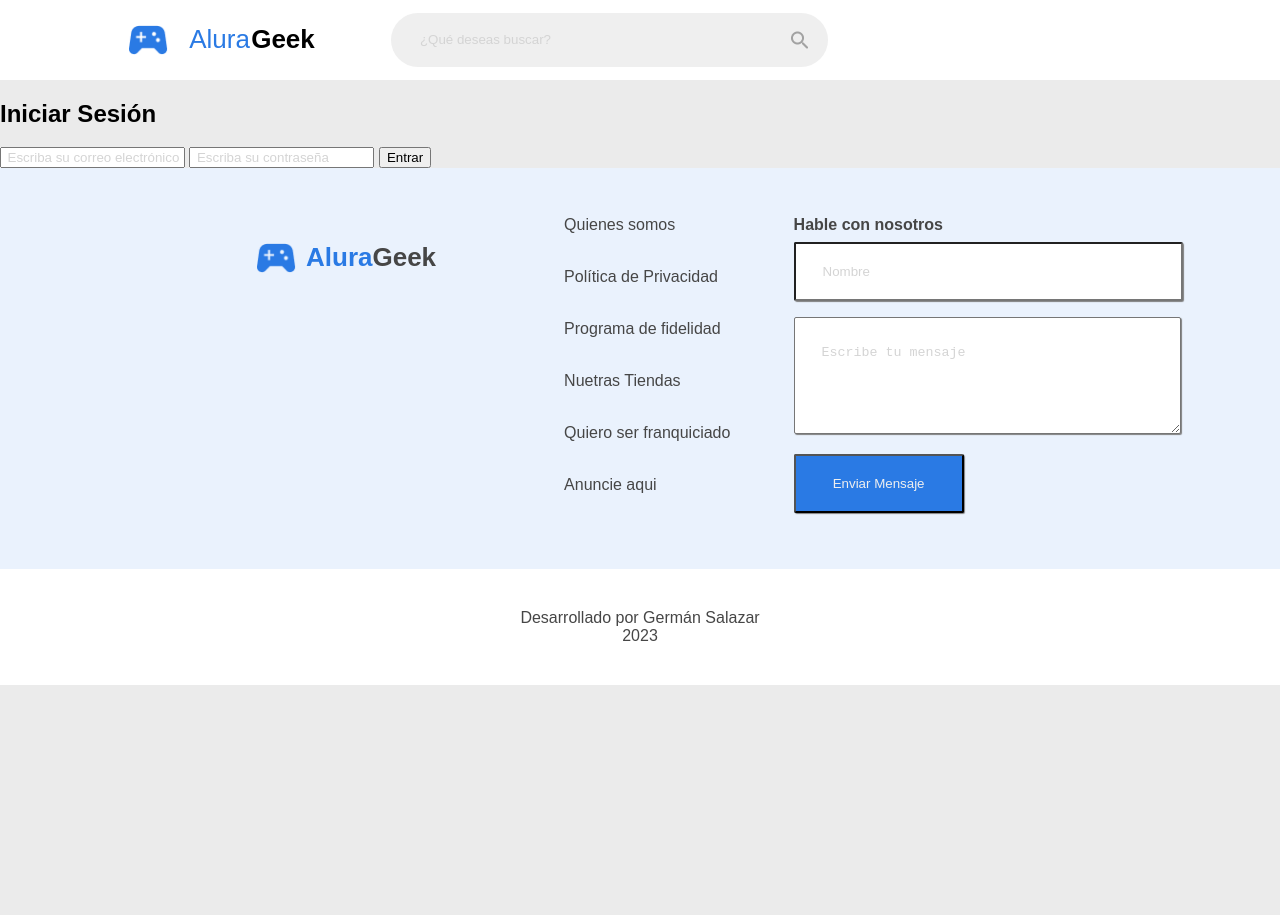
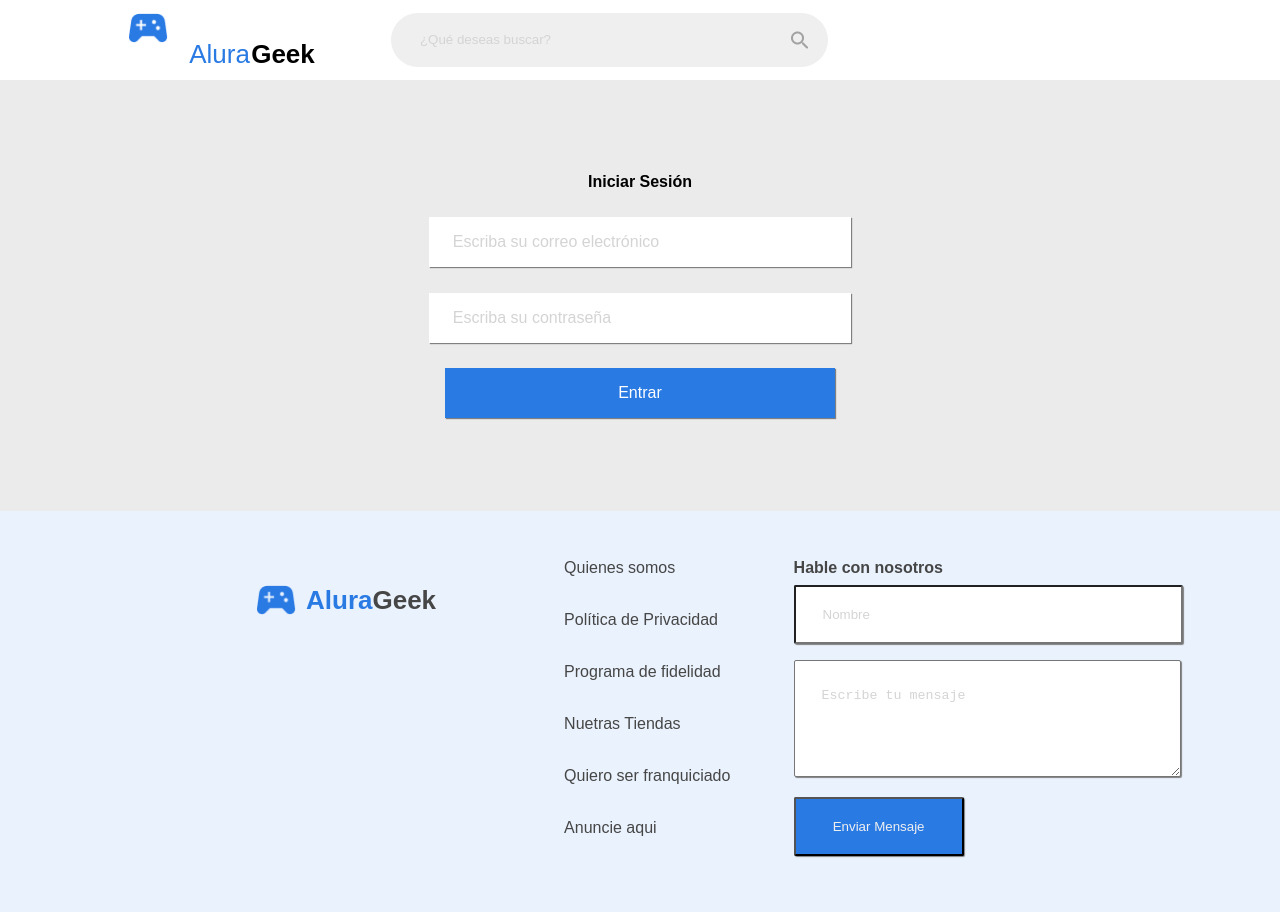
Before and after one commit to yermans01/Ecommers-Challenger, a website: page login.html in a window 1280 px wide. Shown: the top 915 px of the page. Before the commit the page ends 800 px from the top, so only its background shows below. Drawn offline with Linux system fonts and the light colour scheme.

Commit message:
css para login, falta centrado de header

```diff
--- a/styles/login.css
+++ b/styles/login.css
@@ -1,12 +1,10 @@
 .logo-buscar{
     width: 700px;
     display: flex;
-    align-items: center;
     justify-content: space-between;
 }
 .log{
     display: flex;
-    align-items: center;
 }
 .log img{
     height: 30px;
@@ -41,13 +39,31 @@
     background-position-x: 400px;
 }
 .login__container{
-    display: flex;
+    padding: 5rem;
 }
 .login__form{
-
+    display: flex;
+    flex-direction: column;
+    align-items: center;
 }
 .login__form h2{
+    font-size: 1em;
 }
-.login__form input{
-
+.form__boton,.login__form input{
+    margin: .8rem 0;
+    padding: 1em;
+    border: none;
+    font-size: 1em;
+    box-shadow: 1px 1px 1px gray;
+    width: 390px;
 }
+.login__form a{
+    width: 62%;
+    display: flex;
+    flex-direction: column;
+    align-items: center;
+}
+.form__boton{
+    color: var( --texto-destaque);
+    background: var( --azul-destaque);
+}
```
Also changed, not shown: login.html (line endings or trailing spaces), productos.html (deleted), styles/style.css (line endings or trailing spaces).
